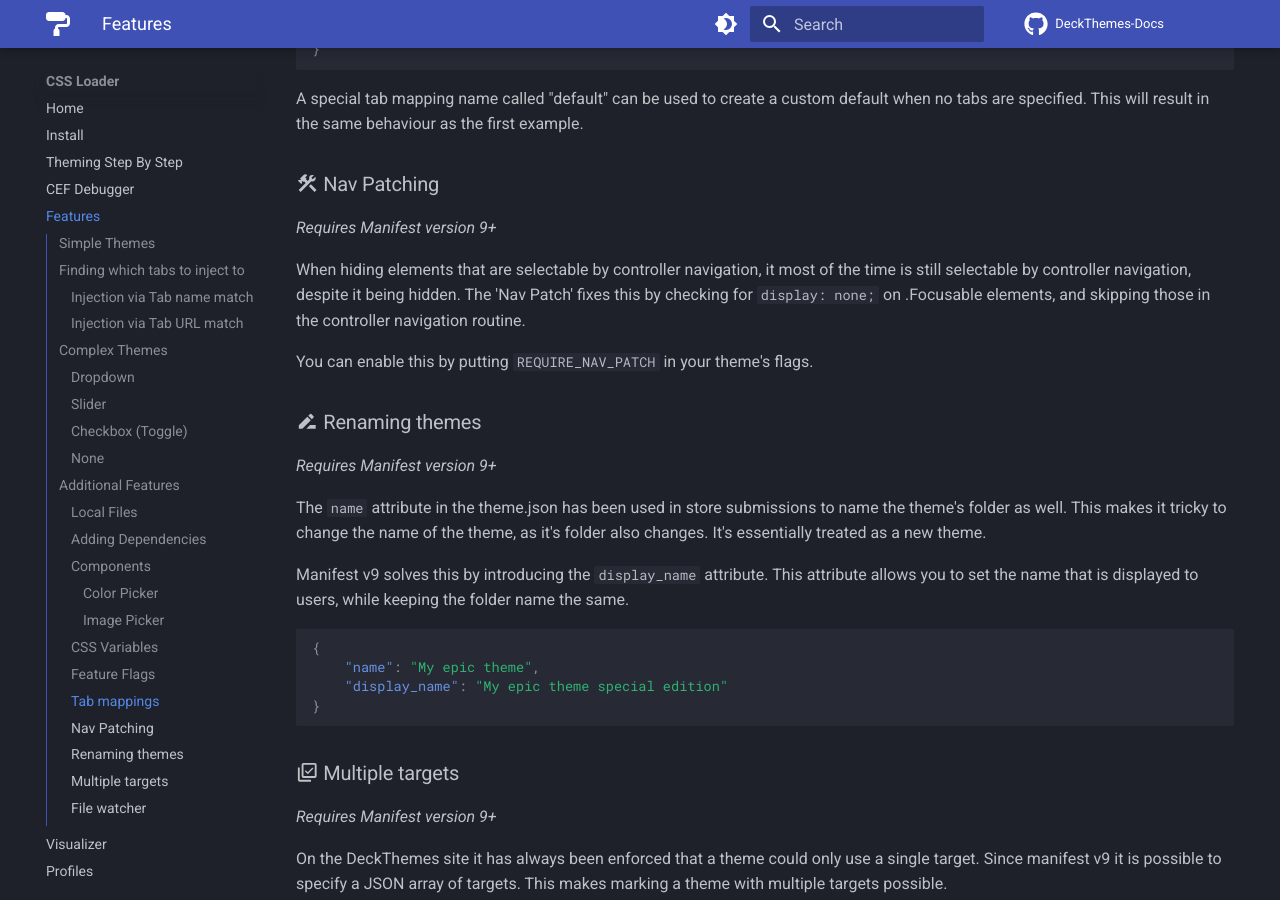
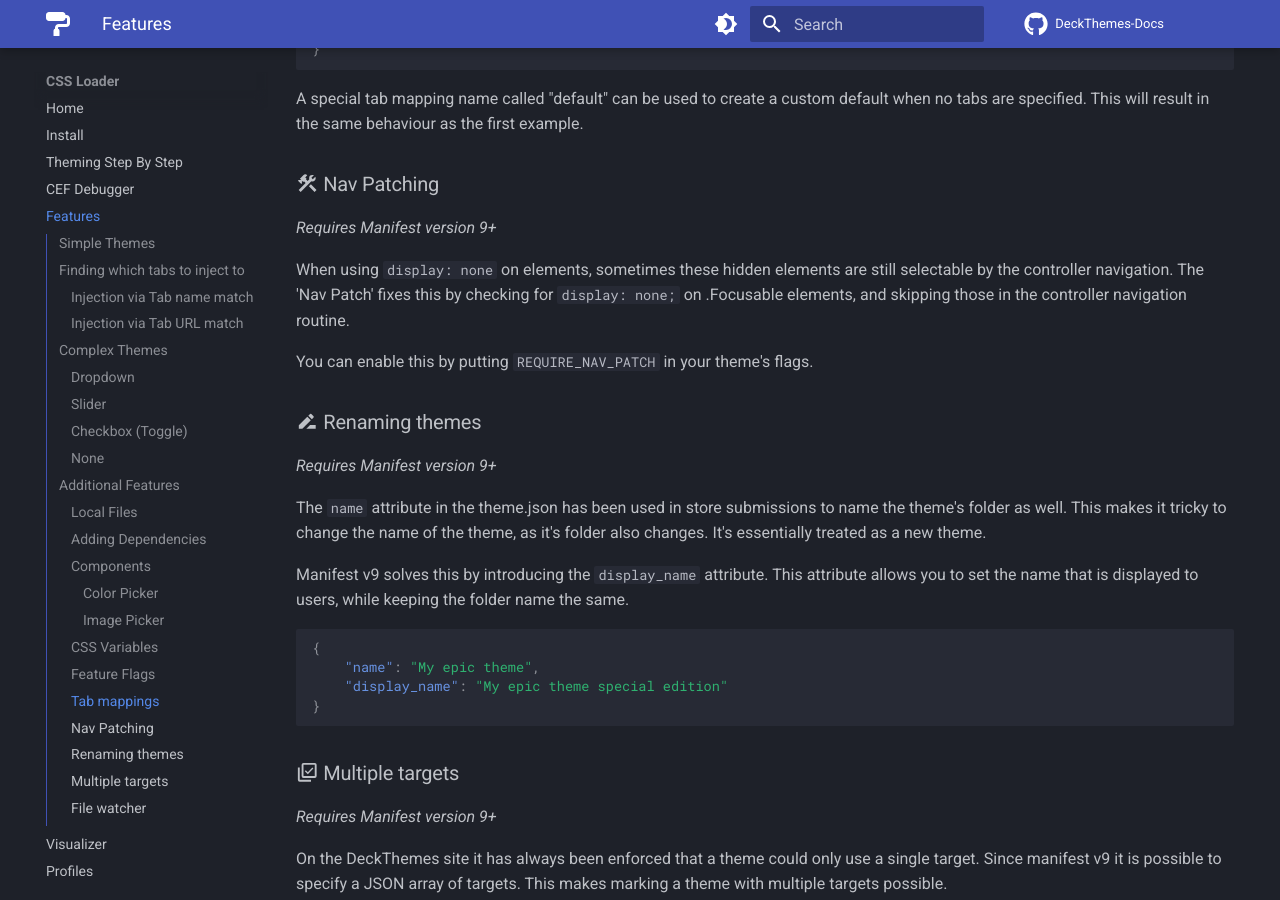
Before and after one commit to DeckThemes/DeckThemes-Docs, an MkDocs documentation site: the page built from docs/CSSLoader/Features.md, in a window 1280 px wide and 900 px high, scrolled down 9607 px. Built offline with MkDocs 1.6.1 and Material for MkDocs 9.7.7, drawn with Linux system fonts in a browser that asks for light colours; comment, search, counter and statistics services are not loaded.

Commit message:
Implement beebles' feedback

```diff
--- a/docs/CSSLoader/Features.md
+++ b/docs/CSSLoader/Features.md
@@ -333,7 +333,7 @@ A special tab mapping name called "default" can be used to create a custom defau
 ### :material-hammer-wrench: Nav Patching
 *Requires Manifest version 9+*
 
-When hiding elements that are selectable by controller navigation, it most of the time is still selectable by controller navigation, despite it being hidden. The 'Nav Patch' fixes this by checking for `display: none;` on .Focusable elements, and skipping those in the controller navigation routine.
+When using `display: none` on elements, sometimes these hidden elements are still selectable by the controller navigation. The 'Nav Patch' fixes this by checking for `display: none;` on .Focusable elements, and skipping those in the controller navigation routine.
 
 You can enable this by putting `REQUIRE_NAV_PATCH` in your theme's flags.
 
```
Also changed, not shown: docs/CSSLoader/Profiles.md (+1 -1 lines).
